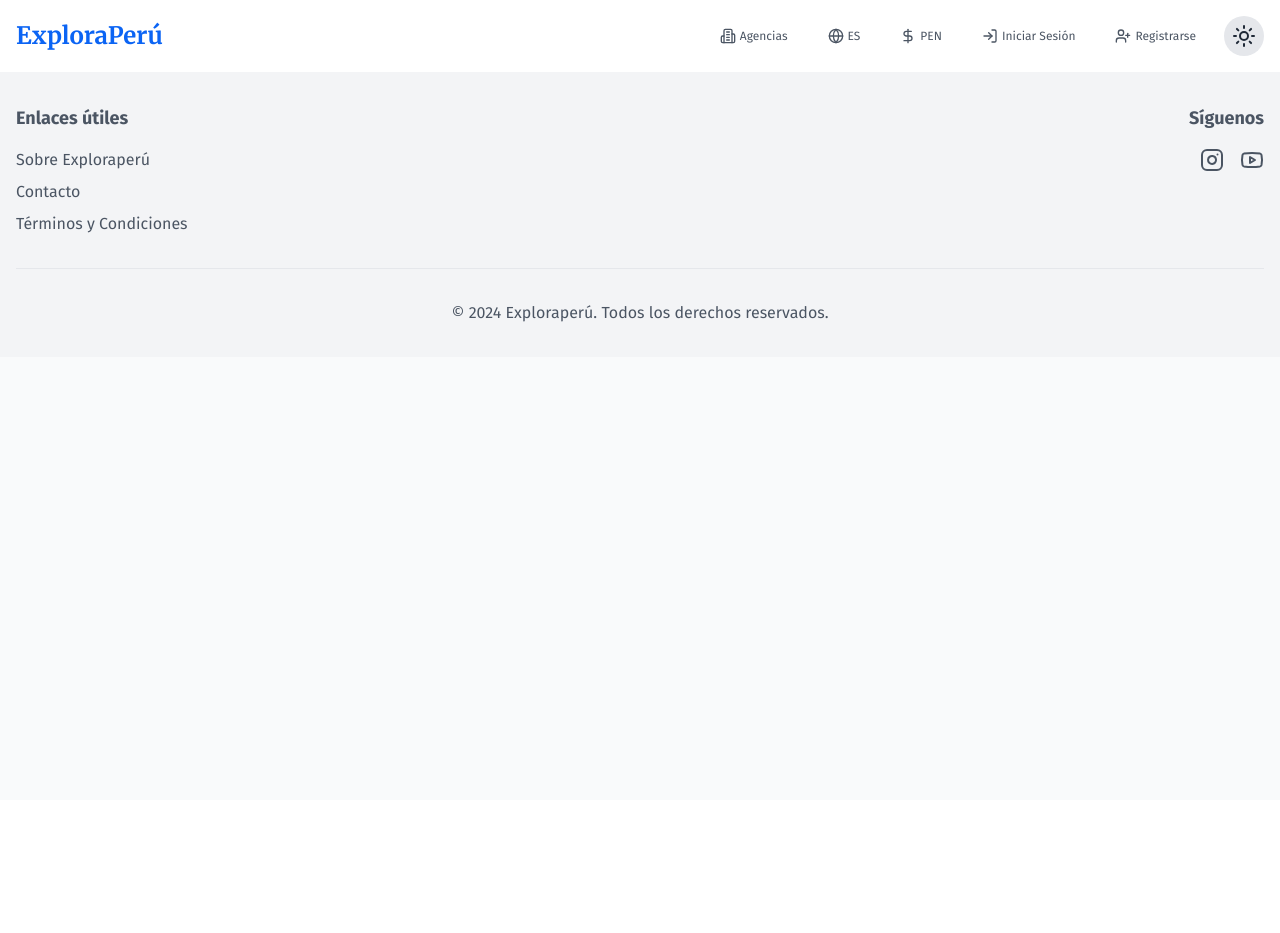
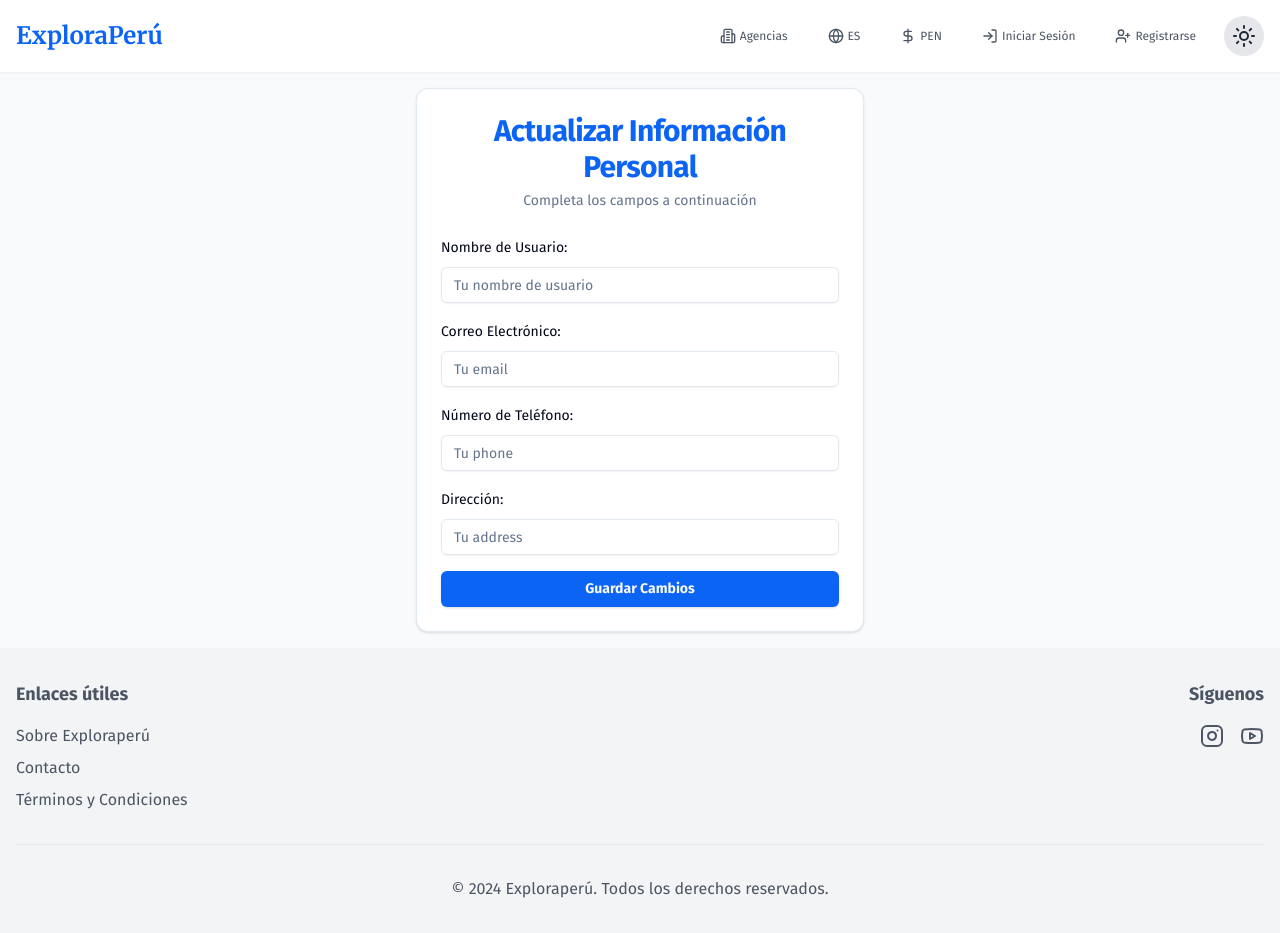
Before and after one commit to heblopez/front-explora-peru, a React (Vite) app: page /editprofile in a window 1280 px wide. Before the commit the page ends 800 px from the top, so only its background shows below. Built offline with nearby package versions, Linux system fonts and the light colour scheme.

Commit message:
feat: :tada: add EditProfile for user information update

```diff
--- a/src/App.tsx
+++ b/src/App.tsx
@@ -7,6 +7,7 @@ import Navbar from './components/Navbar'
 import AgenciesLanding from './pages/AgenciesLanding'
 import Footer from './components/Footer'
 import { useDarkMode } from './hooks/useDarkMode'
+import EditProfile from './pages/EditProfile'
 
 function App() {
   const { isDarkMode, toggleDarkMode } = useDarkMode()
@@ -21,6 +22,7 @@ function App() {
           <Route path='/login' element={<Login />} />
           <Route path='/register' element={<Register />} />
           <Route path='/tours' element={<Tours />} />
+          <Route path='/editprofile' element={<EditProfile />} />
         </Routes>
         <Footer />
       </BrowserRouter>
--- /dev/null
+++ b/src/pages/EditProfile.tsx
@@ -0,0 +1,135 @@
+import React, { useState } from 'react'
+import { Button } from '@/components/ui/button'
+import {
+  Card,
+  CardHeader,
+  CardContent,
+  CardDescription,
+  CardTitle
+} from '@/components/ui/card'
+import { Input } from '@/components/ui/input'
+
+type FormFields = 'username' | 'email' | 'phone' | 'address'
+
+const EditProfile: React.FC = () => {
+  const [formData, setFormData] = useState<Record<FormFields, string>>({
+    username: '',
+    email: '',
+    phone: '',
+    address: ''
+  })
+
+  const [errors, setErrors] = useState<Record<FormFields, string>>({
+    username: '',
+    email: '',
+    phone: '',
+    address: ''
+  })
+
+  const handleInputChange = (e: React.ChangeEvent<HTMLInputElement>) => {
+    const { name, value } = e.target
+    setFormData({ ...formData, [name as FormFields]: value })
+  }
+
+  const validateForm = () => {
+    let isValid = true
+    const newErrors: Record<FormFields, string> = {
+      username: '',
+      email: '',
+      phone: '',
+      address: ''
+    }
+
+    if (!/^[A-Za-z]+$/.test(formData.username.trim())) {
+      newErrors.username = 'El nombre de usuario solo puede contener letras.'
+      isValid = false
+    }
+
+    if (!/\S+@\S+\.\S+/.test(formData.email)) {
+      newErrors.email = 'Por favor, introduce un correo electrónico válido.'
+      isValid = false
+    }
+
+    if (!/^\d{9}$/.test(formData.phone)) {
+      newErrors.phone = 'El número de teléfono debe contener 9 dígitos.'
+      isValid = false
+    }
+
+    if (!formData.address.trim()) {
+      newErrors.address = 'La dirección no puede estar vacía.'
+      isValid = false
+    }
+
+    setErrors(newErrors)
+    return isValid
+  }
+
+  const handleSubmit = (e: React.FormEvent<HTMLFormElement>) => {
+    e.preventDefault()
+    if (validateForm()) {
+      console.log('Información actualizada:', formData)
+      setFormData({ username: '', email: '', phone: '', address: '' })
+    }
+  }
+
+  return (
+    <main className='flex justify-center my-auto p-4'>
+      <Card className='w-full max-w-md'>
+        <CardHeader>
+          <CardTitle className='text-3xl font-bold text-center text-primary dark:text-primary-lighter'>
+            Actualizar Información Personal
+          </CardTitle>
+          <CardDescription className='text-center'>
+            Completa los campos a continuación
+          </CardDescription>
+        </CardHeader>
+        <CardContent>
+          <form onSubmit={handleSubmit}>
+            <div className='space-y-4'>
+              {(['username', 'email', 'phone', 'address'] as FormFields[]).map(
+                field => (
+                  <div key={field} className='space-y-2'>
+                    <label
+                      htmlFor={field}
+                      className='text-sm font-medium leading-none'
+                    >
+                      {field === 'username' && 'Nombre de Usuario:'}
+                      {field === 'email' && 'Correo Electrónico:'}
+                      {field === 'phone' && 'Número de Teléfono:'}
+                      {field === 'address' && 'Dirección:'}
+                    </label>
+                    <Input
+                      id={field}
+                      type={
+                        field === 'email' ? 'email'
+                        : field === 'phone' ?
+                          'tel'
+                        : 'text'
+                      }
+                      name={field}
+                      value={formData[field]}
+                      onChange={handleInputChange}
+                      placeholder={`Tu ${field === 'username' ? 'nombre de usuario' : field}`}
+                      required
+                    />
+                    {errors[field] && (
+                      <p className='text-red-500'>{errors[field]}</p>
+                    )}
+                  </div>
+                )
+              )}
+              <Button
+                type='submit'
+                className='w-full font-bold bg-primary dark:bg-primary-light hover:bg-primary-dark hover:dark:bg-primary-lighter'
+              >
+                Guardar Cambios
+              </Button>
+            </div>
+          </form>
+        </CardContent>
+      </Card>
+    </main>
+  )
+}
+
+export default EditProfile
```
